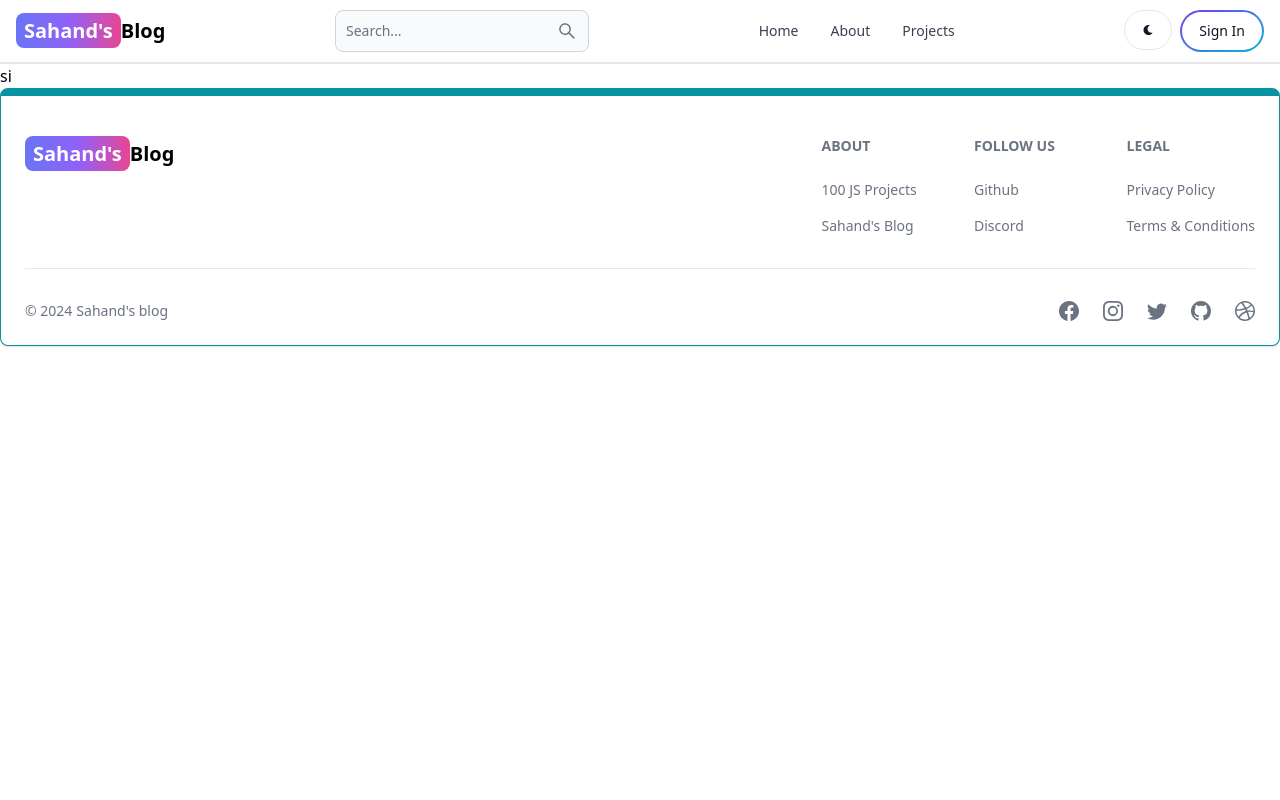
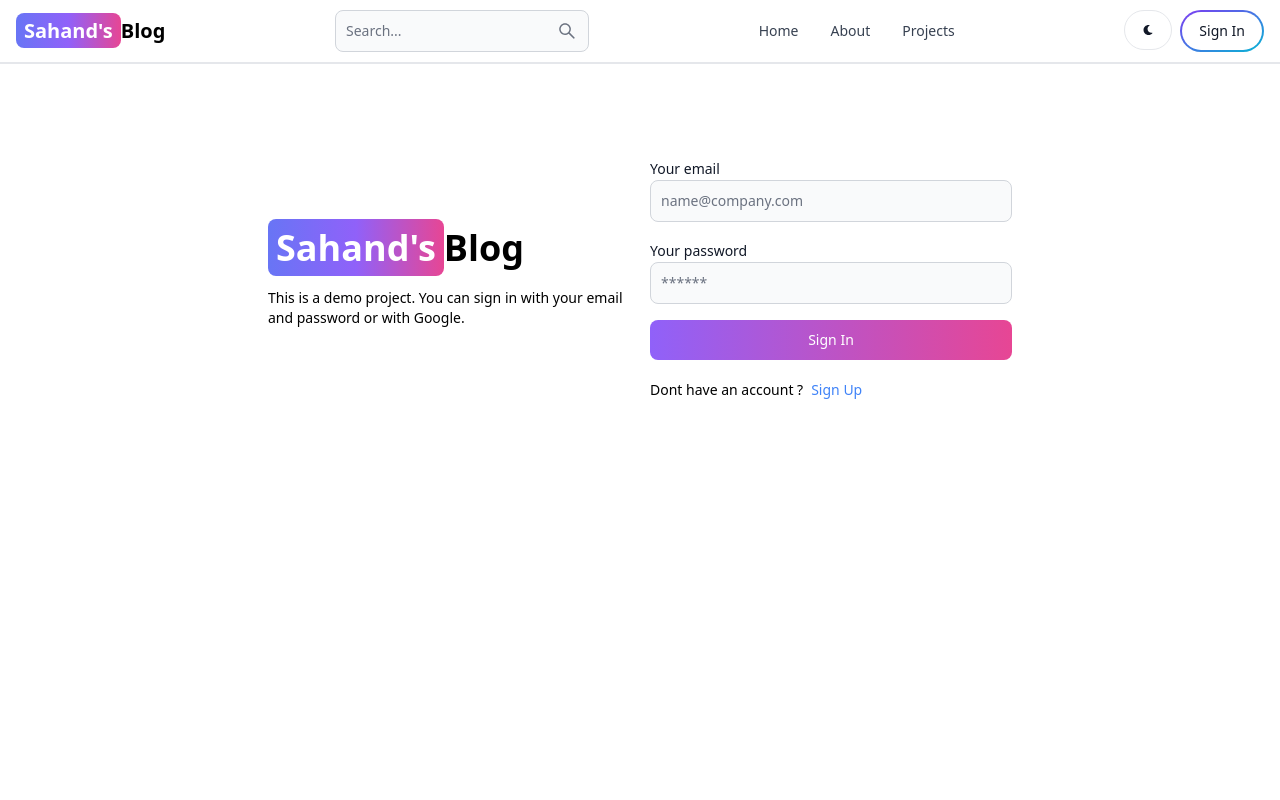
Before and after one commit to LVQT-ss/MERNBlog, a React (Vite) app in the folder client/: page /sign-in in a window 1280 px wide. Shown: the top 800 px of the page. Built offline with nearby package versions, Linux system fonts and the light colour scheme.

Commit message:
complete signin react

```diff
--- a/client/src/pages/SignIn.jsx
+++ b/client/src/pages/SignIn.jsx
@@ -1,10 +1,120 @@
-import React from 'react'
+import { Alert, Button, Label, Spinner, TextInput } from 'flowbite-react';
+import { useState } from 'react';
+import { Link, useNavigate } from 'react-router-dom';
+
+
 
 const SignIn = () => {
+
+
+  const [formData, setFormData] = useState({});
+  const [errorMessage, setErrorMessage] = useState(null);
+  const [loading, setLoading] = useState(false);
+
+
+  const navigate = useNavigate();
+
+
+  const handleChange = (e) => {
+    setFormData({ ...formData, [e.target.id]: e.target.value.trim() });// trim to remove spaces in form
+  };
+
+  const handleSubmit = async (e) => {
+    e.preventDefault();
+    if ( !formData.email || !formData.password) {
+      return setErrorMessage('Please fill out all fields.');
+    }
+
+    try {
+      setLoading(true);
+      setErrorMessage(null);
+      const res = await fetch('/api/auth/signin', {
+        method: 'POST',
+        headers: { 'Content-Type': 'application/json' },
+        body: JSON.stringify(formData),
+      });
+      const data = await res.json();
+      if (data.success === false) {
+        return setErrorMessage(data.message);
+      }
+      setLoading(false);
+      if(res.ok) {
+        navigate('/');
+      }
+    } catch (error) {
+      setErrorMessage(error.message);
+      setLoading(false);
+    }
+  };
+
   return (
-    <div>
-      si
+    <div className='min-h-screen mt-20'>
+    <div className='flex p-3 max-w-3xl mx-auto flex-col md:flex-row md:items-center gap-5'>
+      {/* left */}
+      <div className='flex-1'>
+        <Link to='/' className='font-bold dark:text-white text-4xl'>
+          <span className='px-2 py-1 bg-gradient-to-r from-indigo-500 via-purple-500 to-pink-500 rounded-lg text-white'>
+            Sahand's
+          </span>
+          Blog
+        </Link>
+        <p className='text-sm mt-5'>
+          This is a demo project. You can sign in with your email and password
+          or with Google.
+        </p>
+      </div>
+      {/* right */}
+
+      <div className='flex-1'>
+        <form className='flex flex-col gap-4' onSubmit={handleSubmit}>
+
+          <div>
+            <Label value='Your email' />
+            <TextInput
+              type='email'
+              placeholder='name@company.com'
+              id='email'
+              onChange={handleChange}
+            />
+          </div>
+          <div>
+            <Label value='Your password' />
+            <TextInput
+              type='password'
+              placeholder='******'
+              id='password'
+              onChange={handleChange}
+            />
+          </div>
+          <Button
+            gradientDuoTone='purpleToPink'
+            type='submit'
+            disabled={loading} // prevent spam submit
+          >
+            {loading ? (
+              <>
+                <Spinner size='sm' />
+                <span className='pl-3'>Loading...</span>
+              </>
+            ) : (
+              'Sign In'
+            )}
+          </Button>
+        </form>
+        <div className='flex gap-2 text-sm mt-5'>
+          <span>Dont have an account ?</span>
+          <Link to='/sign-up' className='text-blue-500'>
+            Sign Up
+          </Link>
+        </div>
+        {errorMessage && (
+          <Alert className='mt-5' color='failure'>
+            {errorMessage}
+          </Alert>
+        )}
+      </div>
     </div>
+  </div>
   )
 }
 
```
